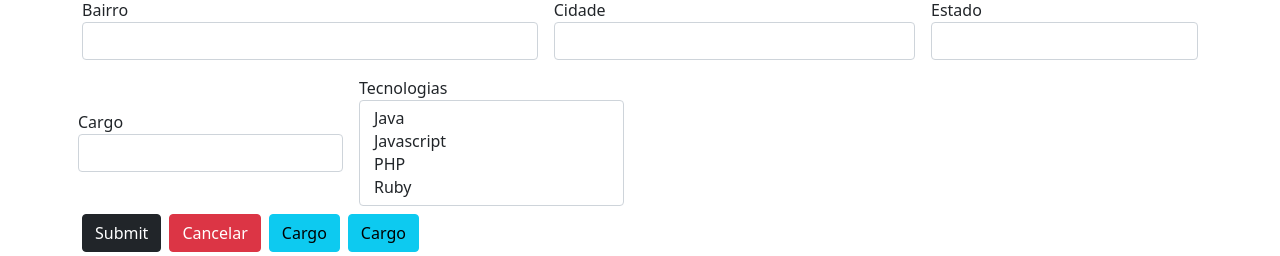
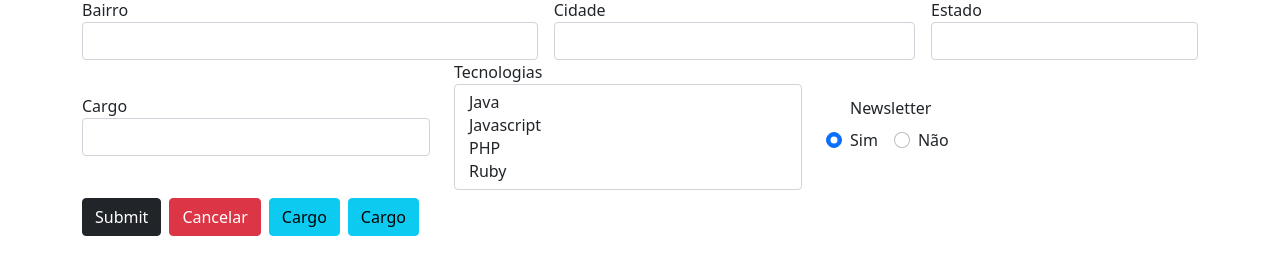
Before and after one commit to renatodev95/angular-training, an Angular app in the folder forms/: page /dataForm in a window 1280 px wide. Shown: the part 334-590 px from the top of the page. Built offline with nearby package versions, Linux system fonts and the light colour scheme.

Commit message:
#105: Formulários reativos: Radio Button (Botão do tipo Rádio)

```diff
--- a/forms/src/app/data-form/data-form.component.html
+++ b/forms/src/app/data-form/data-form.component.html
@@ -90,8 +90,8 @@
     </div>
   </div>
 
-  <div class="row gy-2 gx-3 align-items-center">
-    <div class="col-sm-3" [ngClass]="aplicaCssErro('cargo')">
+  <div class="row align-items-center">
+    <div class="col-sm-4" [ngClass]="aplicaCssErro('cargo')">
       <label for="cargo" class="control-label">Cargo</label>
       <select class="form-control" id="cargo" formControlName="cargo" [compareWith]="compararCargos">
         <option *ngFor="let cargo of cargos" [ngValue]="cargo">{{cargo.desc}}</option>
@@ -101,11 +101,20 @@
       </app-campo-control-erro>
     </div>
 
-    <div class="col-sm-3" [ngClass]="aplicaCssErro('tecnologias')">
+    <div class="col-sm-4" [ngClass]="aplicaCssErro('tecnologias')">
       <label for="tecnologias" class="control-label">Tecnologias</label>
       <select multiple class="form-control" id="tecnologias" formControlName="tecnologias">
         <option *ngFor="let tecnologia of tecnologias" [ngValue]="tecnologia.nome">{{tecnologia.desc}}</option>
       </select>
+    </div>
+
+    <div class="col-sm-4">
+      <div class="container">
+        <label class="form-label">Newsletter</label>
+      </div>
+      <div class="form-check form-check-inline" *ngFor="let item of newsletterOp">
+        <input class="form-check-input" type="radio" formControlName="newsletter" [value]="item.valor"> {{ item.desc }}
+      </div>
     </div>
   </div>
 
--- a/forms/src/app/data-form/data-form.component.ts
+++ b/forms/src/app/data-form/data-form.component.ts
@@ -17,6 +17,7 @@ export class DataFormComponent implements OnInit {
   estados: Observable<EstadoBr[]>;
   cargos: any[];
   tecnologias: any[];
+  newsletterOp: any[];
 
   constructor(
     private formBuilder: FormBuilder,
@@ -29,6 +30,7 @@ export class DataFormComponent implements OnInit {
     this.estados = this.dropdownService.getEstadosBr();
     this.cargos = this.dropdownService.getCargos();
     this.tecnologias = this.dropdownService.getTecnologias();
+    this.newsletterOp = this.dropdownService.getNewsletter();
 
     // this.dropdownService.getEstadosBr().subscribe(dados => {
     //     this.estados = dados;
@@ -54,7 +56,8 @@ export class DataFormComponent implements OnInit {
       }),
 
       cargo: [null],
-      tecnologias: [null]
+      tecnologias: [null],
+      newsletter: ['s']
     });
     // [Validators.required, Validators.min(3), Validators.max(20)]
   }
--- a/forms/src/app/shared/services/dropdown.service.ts
+++ b/forms/src/app/shared/services/dropdown.service.ts
@@ -28,4 +28,11 @@ export class DropdownService {
       {nome: 'ruby',desc: 'Ruby'}
     ]
   }
+
+  getNewsletter() {
+    return [
+      {valor: 's', desc: 'Sim'},
+      {valor: 'n', desc: 'Não'}
+    ]
+  }
 }
```
